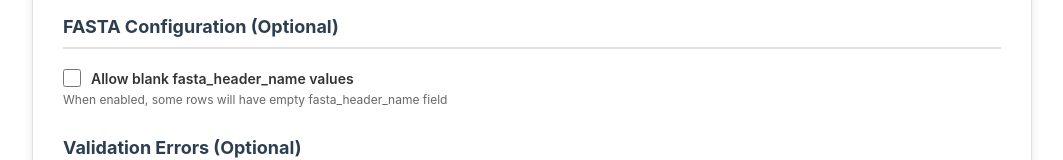
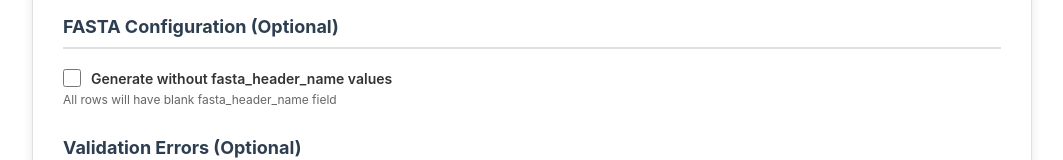
Before and after one commit to OpenUpSA/agari-datagen, a website: page index.html in a window 1280 px wide. Shown: the part 868-1028 px from the top of the page, without its empty margins (108-1171 px from the left). Drawn offline with nearby package versions, Linux system fonts and the light colour scheme; a script that the page names is missing.

Commit message:
Update label and hint for blank fasta_header_name option in the form

```diff
--- a/index.html
+++ b/index.html
@@ -93,9 +93,9 @@ organism = Mpox virus"></textarea>
                 <div class="form-group">
                     <div class="checkbox-group">
                         <input type="checkbox" id="allowBlankFastaHeaders">
-                        <label for="allowBlankFastaHeaders" style="margin-bottom: 0;">Allow blank fasta_header_name values</label>
+                        <label for="allowBlankFastaHeaders" style="margin-bottom: 0;">Generate without fasta_header_name values</label>
                     </div>
-                    <div class="hint">When enabled, some rows will have empty fasta_header_name field</div>
+                    <div class="hint">All rows will have blank fasta_header_name field</div>
                 </div>
                 <div class="section-title">Validation Errors (Optional)</div>
                 <div class="form-group">
```
